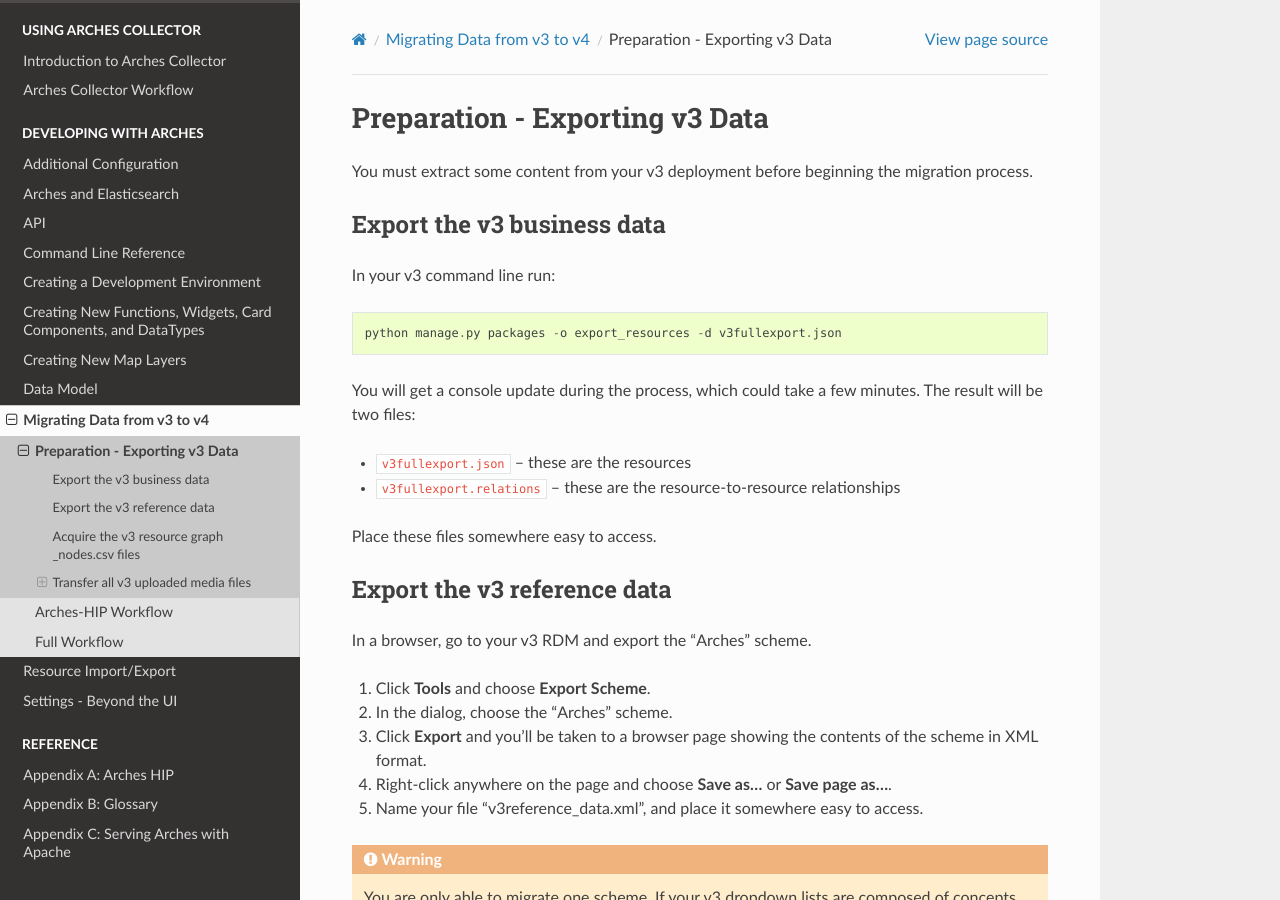
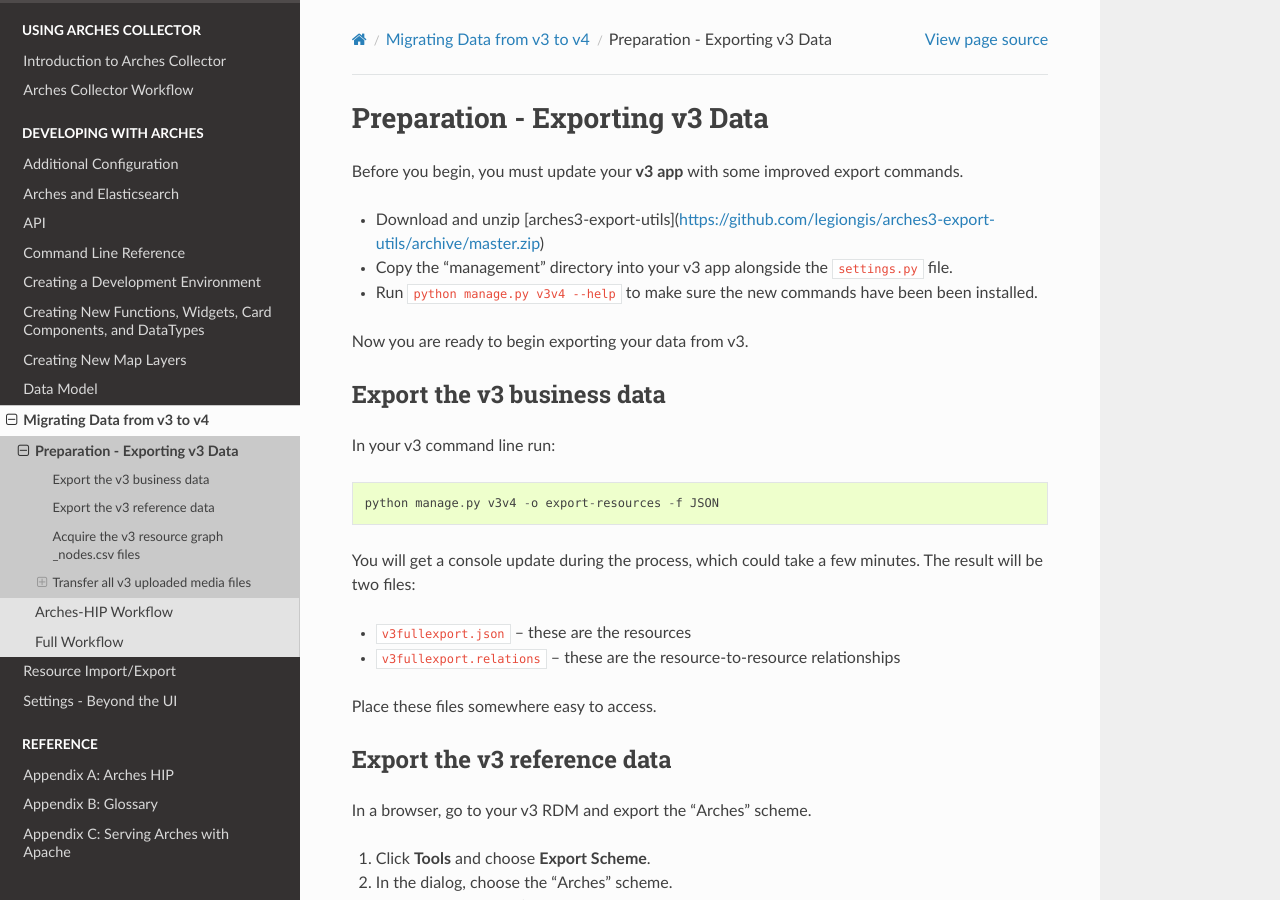
Before and after one commit to archesproject/arches-docs, a Sphinx documentation site: the page built from docs/exporting-v3-data.txt, in a window 1280 px wide and 900 px high. Built offline with Sphinx 7.4.7 and the Read the Docs theme 2.0.0, drawn with Linux system fonts in a browser that asks for light colours.

Commit message:
add note about downloading new v3 export commands

```diff
--- a/docs/exporting-v3-data.txt
+++ b/docs/exporting-v3-data.txt
@@ -2,14 +2,20 @@
 Preparation - Exporting v3 Data
 ###############################
 
-You must extract some content from your v3 deployment before beginning the migration process.
+Before you begin, you must update your **v3 app** with some improved export commands.
+
++ Download and unzip [arches3-export-utils](https://github.com/legiongis/arches3-export-utils/archive/master.zip)
++ Copy the "management" directory into your v3 app alongside the ``settings.py`` file.
++ Run ``python manage.py v3v4 --help`` to make sure the new commands have been been installed.
+
+Now you are ready to begin exporting your data from v3.
 
 Export the v3 business data
 ---------------------------
 
 In your v3 command line run::
 
-    python manage.py packages -o export_resources -d v3fullexport.json
+    python manage.py v3v4 -o export-resources -f JSON
 
 You will get a console update during the process, which could take a few minutes. The result will be two files:
 
```
